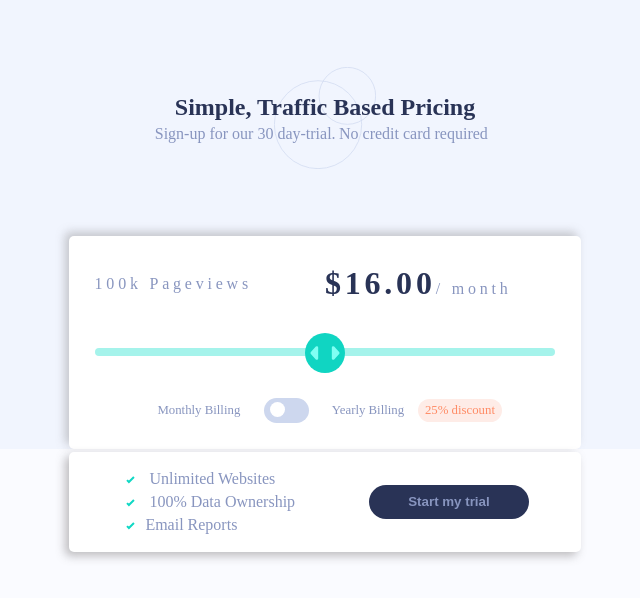
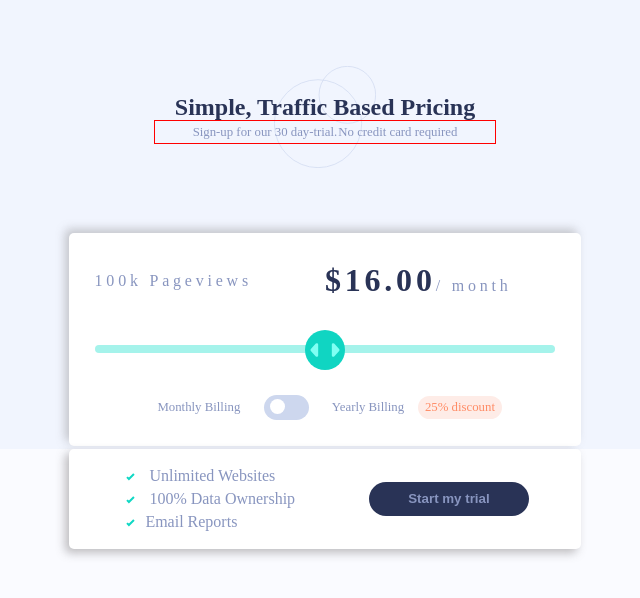
Before and after one commit to Ibhassan01/interactive-pricing-component-main, a plain HTML site: page index.html in a window 1280 px wide. Shown: the whole page, without its empty margins (315-955 px from the left). Drawn offline with Linux system fonts and the light colour scheme.

Commit message:
Adjusted font size for header

```diff
--- a/style.css
+++ b/style.css
@@ -320,10 +320,12 @@ input[type="range"]::-webkit-slider-thumb {
                 width: 40%;
             }
             header div{
-                font-size: 1rem;
+                outline: 1px solid red;
+                font-size: .8rem;
                 width: 70%;
                 flex-direction: row;
-                gap: 1%;
+                justify-content: center;
+                gap: 1px;
             }
             main div{
                 font-size: 1rem;
```
